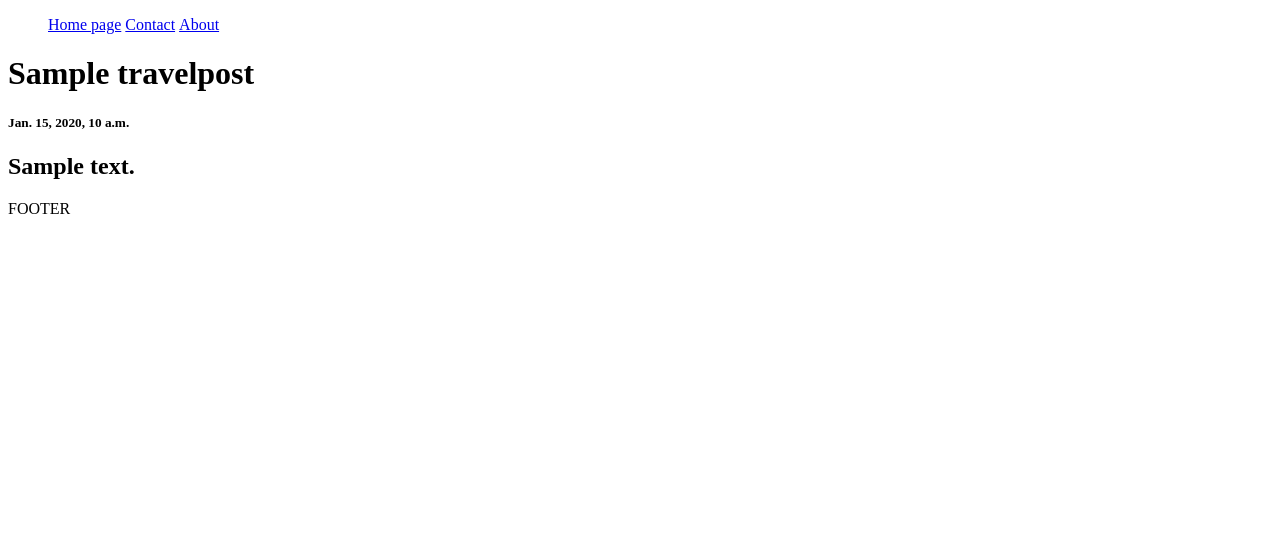
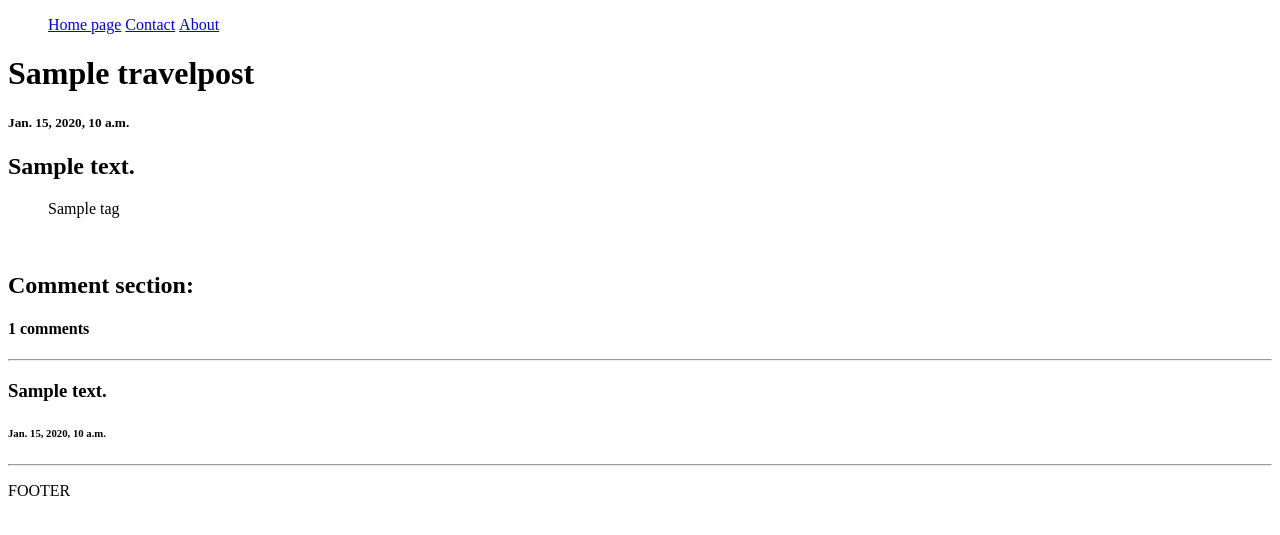
Before and after one commit to tomekferster/TravelBlog, a Django app: page /travel_post/1/ in a window 1280 px wide. Shown: the top 535 px of the page. Run offline with Django 4.2, Linux system fonts and the light colour scheme; tables that the repository leaves empty hold one stand-in row (values such as "Sample post").

Commit message:
added basic comment section

```diff
--- a/base/models.py
+++ b/base/models.py
@@ -34,7 +34,7 @@ class Comment(models.Model):
     post = models.ForeignKey(TravelPost, on_delete=models.CASCADE)
 
     def __str__(self):
-        return self.value
+        return self.vote_post
 
 
 class Tag(models.Model):
--- a/base/templates/base/travel_post.html
+++ b/base/templates/base/travel_post.html
@@ -5,5 +5,19 @@
 <h5>{{ travel_post.created }}</h5>
 
 <h2>{{ travel_post.text }}</h2>
+<ul>
+    {% for tag in tags %}
+        <li>{{ tag.name }}</li>
+    {% endfor %}
+</ul>
+<br>
+<h2>Comment section:</h2>
+<h4>{{ comments_num }} comments</h4>
+<hr>
+{% for comment in comments %}
+    <h3>{{ comment.text }}</h3>
+    <h6>{{ comment.created }}</h6>
+    <hr>
+{% endfor %}
 
 {% endblock content %}
--- a/base/views.py
+++ b/base/views.py
@@ -15,7 +15,16 @@ def home(request):
 
 def travel_post(request, pk):
     travel_post = get_object_or_404(TravelPost, pk=pk)
-    context = {'travel_post': travel_post}
+    comments = travel_post.comment_set.all()        # accessing child class
+    comments_num = len(travel_post.comment_set.all())
+    tags = travel_post.tags.all()                   # accessing many to many relation classes
+
+    context = {
+        'travel_post': travel_post,
+        'comments': comments,
+        'comments_num': comments_num,
+        'tags': tags
+        }
     return render(request, 'base/travel_post.html', context)
 
 
```
